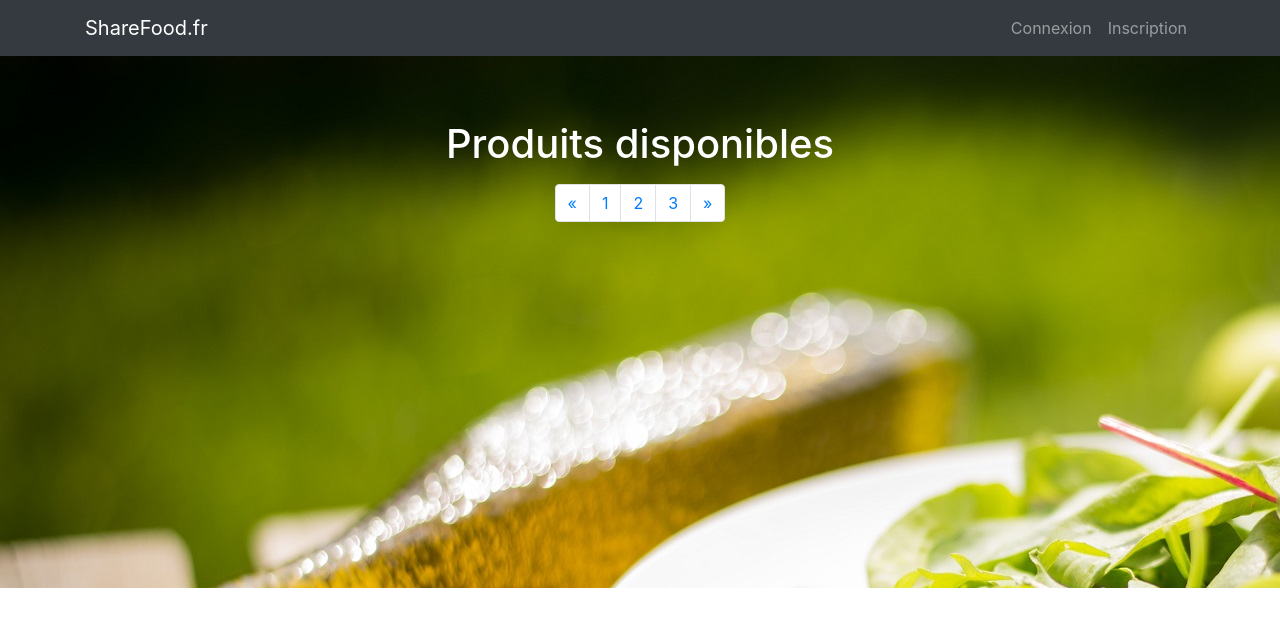
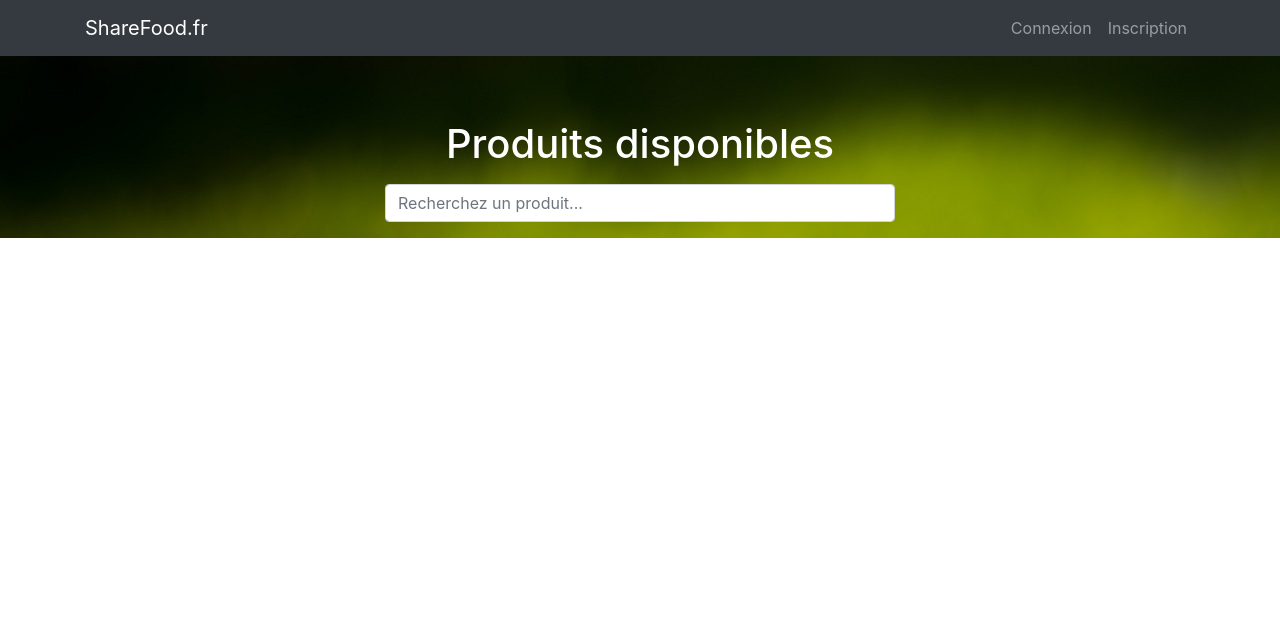
Before and after one commit to cedflam/sharefood-docker, a Symfony app: template templates/article/index.html.twig in a window 1280 px wide. Shown: the top 627 px of the page. Run offline with Twig, Linux system fonts and the light colour scheme; the template is opened without the code that fills it, so the values that code supplies are empty; some libraries are stand-ins or nearby versions.

Commit message:
add feat/search products

```diff
--- /dev/null
+++ b/public/js/app/searchProduct.js
@@ -0,0 +1,16 @@
+$('document').ready(function () {
+    /**
+     * Permet de faire une recherche instantanée
+     */
+    $('input[name=searchProduct]').bind('keyup', function () {
+        let val = $(this).val().toLowerCase();
+        let products = $('.productsList');
+        products.hide();
+        products.each(function () {
+            let text = $(this).text().toLowerCase();
+            if (text.indexOf(val) !== -1) {
+                $(this).show();
+            }
+        })
+    });
+});
--- a/templates/article/index.html.twig
+++ b/templates/article/index.html.twig
@@ -18,13 +18,16 @@
                         </div>
                     </div>
                 {% endfor %}
-
-                <h1 class="text-white text-center mb-3">Produits disponibles</h1>
+                <div class="col-md-6  mx-auto d-block  mb-3">
+                    <h1 class="text-white text-center mb-3">Produits disponibles</h1>
+                    <input type="text" name="searchProduct" class="form-control" id="searchProduct"
+                           placeholder="Recherchez un produit...">
+                </div>
                 <!-- Page Heading -->
                 <div class="row">
                     {% for article in articles %}
                         {% if date(article.expiratedAt) > date() %}
-                            <div class="container ">
+                            <div class="container productsList">
                                 <div class="card mb-3 mx-auto d-block" style="max-width: 700px;">
                                     <div class="row no-gutters">
                                         <div class="col-md-4">
@@ -72,33 +75,6 @@
                             </div>
                         {% endif %}
                     {% endfor %}
-                    <div class="container" style="padding-bottom: 350px;">
-                        <!-- Pagination -->
-                        <ul class="pagination justify-content-center">
-                            <li class="page-item">
-                                <a class="page-link" href="#" aria-label="Previous">
-                                    <span aria-hidden="true">&laquo;</span>
-                                    <span class="sr-only">Previous</span>
-                                </a>
-                            </li>
-                            <li class="page-item">
-                                <a class="page-link" href="#">1</a>
-                            </li>
-                            <li class="page-item">
-                                <a class="page-link" href="#">2</a>
-                            </li>
-                            <li class="page-item">
-                                <a class="page-link" href="#">3</a>
-                            </li>
-                            <li class="page-item">
-                                <a class="page-link" href="#" aria-label="Next">
-                                    <span aria-hidden="true">&raquo;</span>
-                                    <span class="sr-only">Next</span>
-                                </a>
-                            </li>
-                        </ul>
-
-                    </div>
                 </div>
                 <!-- /.container -->
 
@@ -126,4 +102,5 @@
 
     {% block javascripts %}
         <script src="{{ asset('js/app/sendMessageProduct.js') }}"></script>
+        <script src="{{ asset('js/app/searchProduct.js') }}"></script>
     {% endblock %}
```
